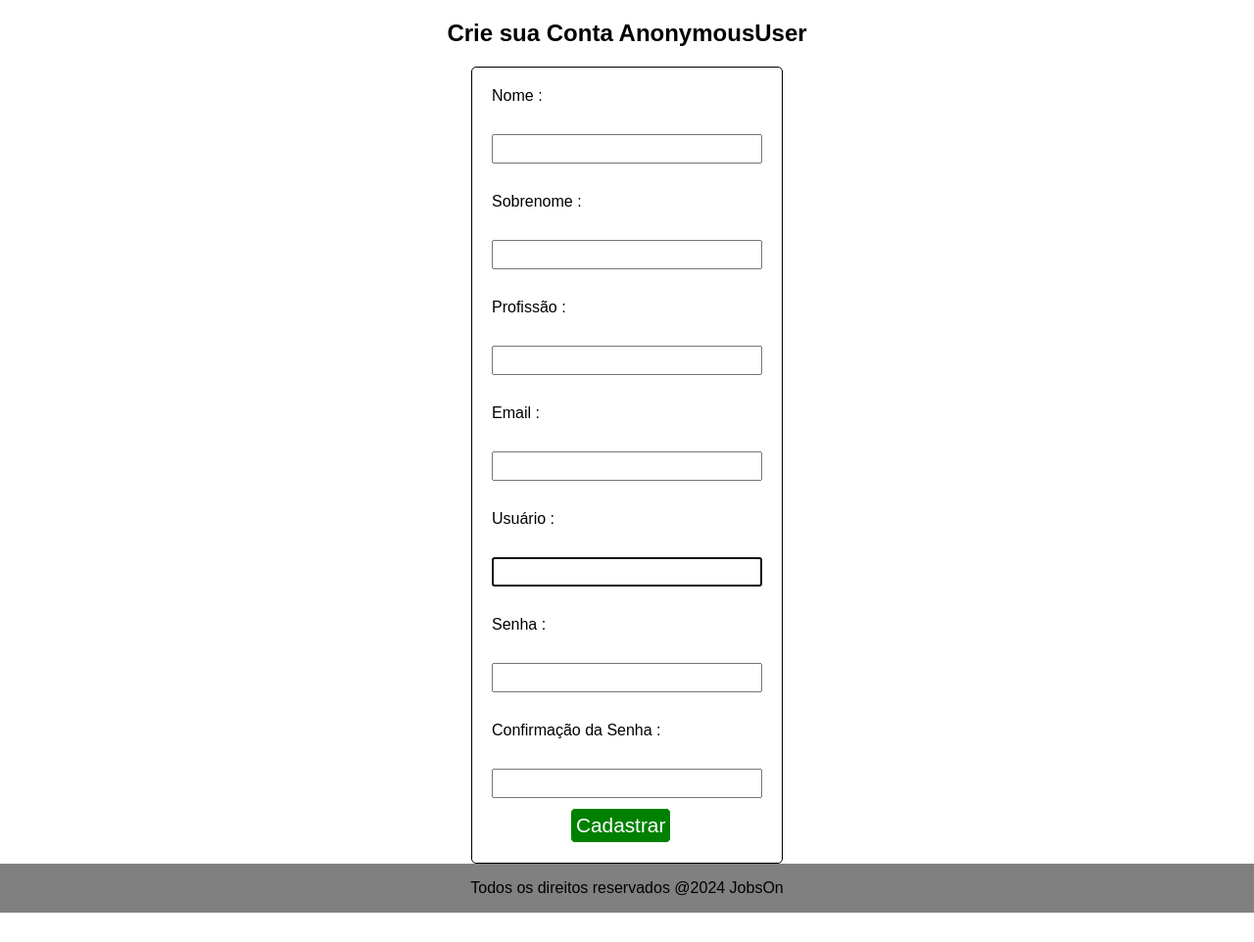
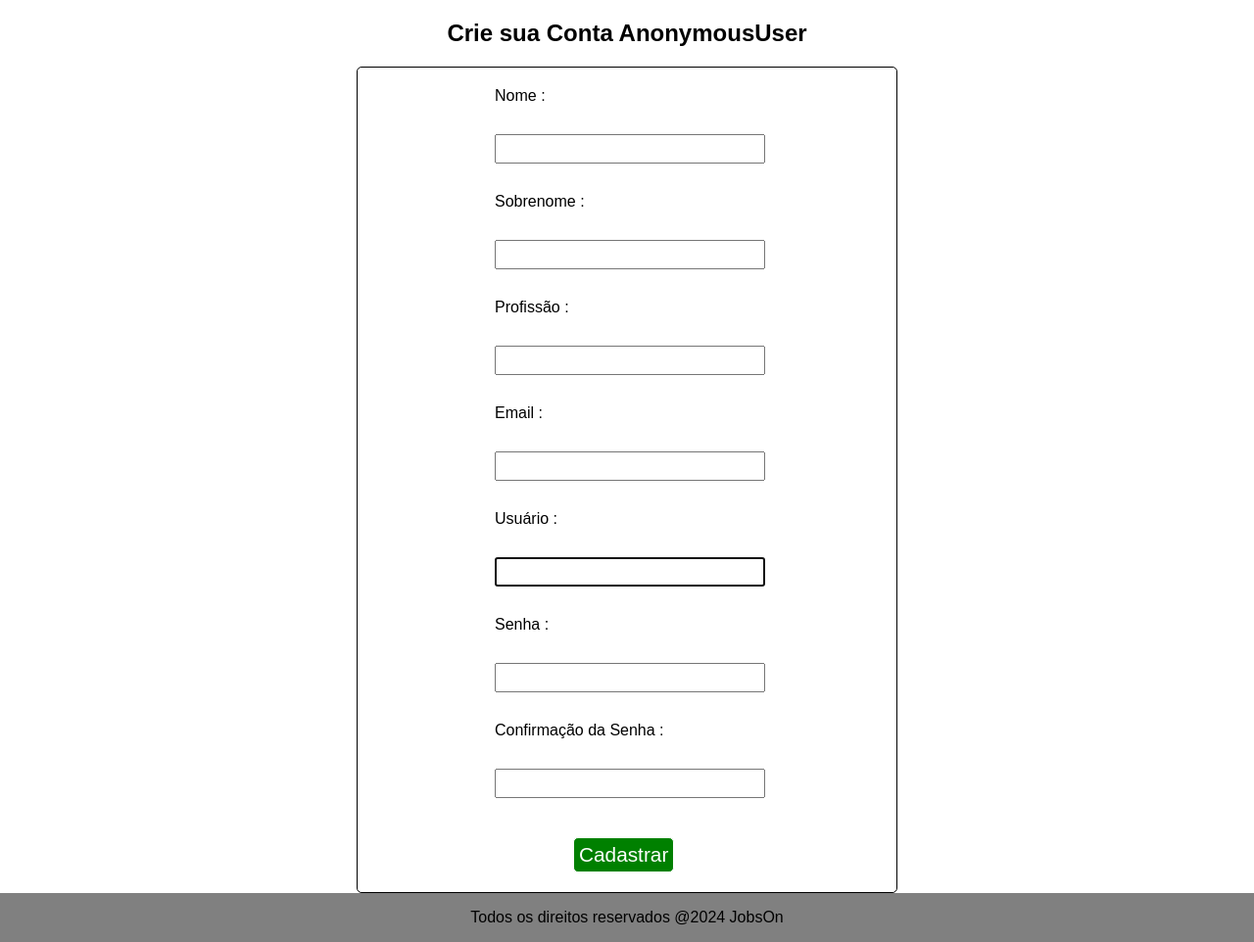
Before and after one commit to PedroNunesBH/django-career-portal, a Django app: page /register/ in a window 1280 px wide. Shown: the part 70-1032 px from the top of the page at 98% size. Before the commit the page ends 1002 px from the top, so only its background shows below. Run offline with Django 5.2, Linux system fonts and the light colour scheme.

Commit message:
Alteracoes no html e css na pagina register

```diff
--- a/static/css/register.css
+++ b/static/css/register.css
@@ -9,7 +9,7 @@
 
 .btn-register-form {
     display: block;
-    margin-left: 100px;
+    margin: 30px 220px;
     font-size: 1.3rem;
     background-color: green;
     color: white;
@@ -21,7 +21,7 @@
 
 .register-form input {
     font-size: 1.3rem;
-    margin: 10px 20px;
+    margin: 10px 140px;
 }
 
 .register-form-container {
@@ -33,8 +33,9 @@
 .register-form {
     border: 1px solid black;
     border-radius: 5px;
+    width: 550px;
 }
 
 .register-form label {
-    margin: 20px;
+    margin: 20px 140px;
 }
```
Also changed, not shown: db.sqlite3.
